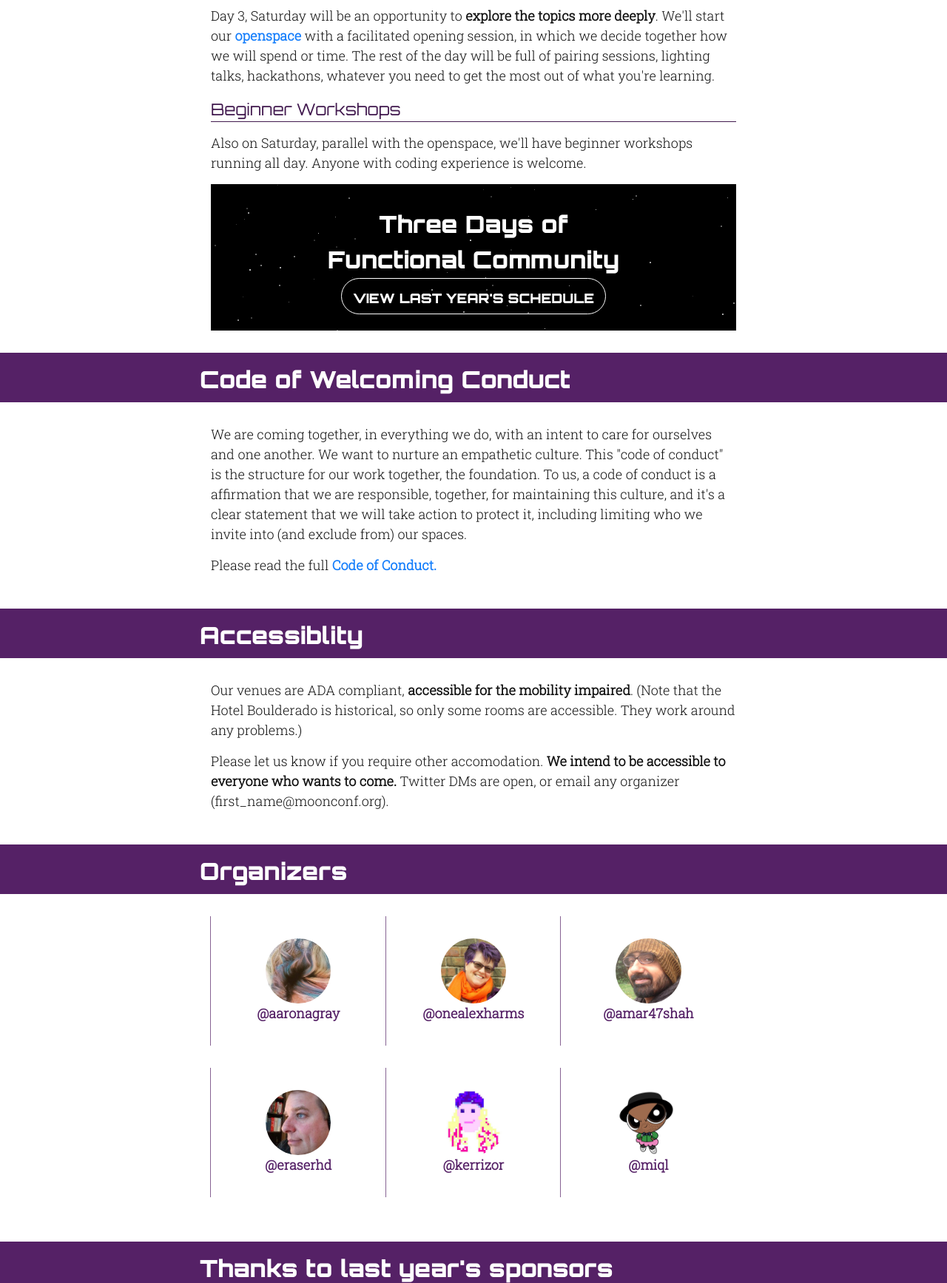
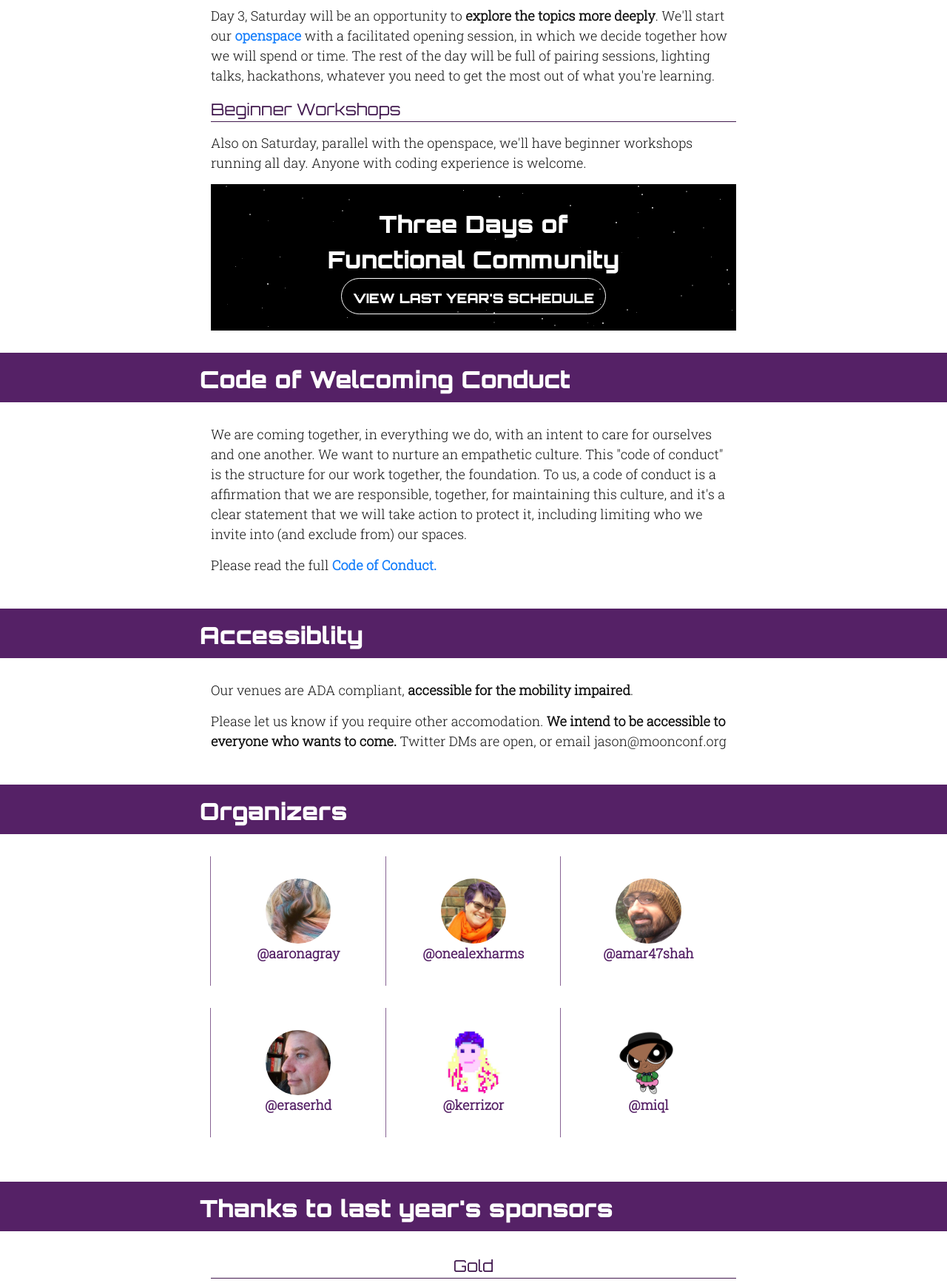
Before and after one commit to maitria/moonconf.org, a Jekyll site: the page built from index.html, in a window 1280 px wide, cut to the strip 1073-2808 px from the top of the page. Shown: the whole strip at 74% size. Built offline with Jekyll 4.4.1, drawn with Linux system fonts in a browser that asks for light colours.

Commit message:
Update accessibility claims.

```diff
--- a/_includes/accessibility.html
+++ b/_includes/accessibility.html
@@ -5,7 +5,7 @@
     </div>
   </header>
   <div class="section-block-content wrapper">
-    <p>Our venues are ADA compliant, <strong>accessible for the mobility impaired</strong>. (Note that the Hotel Boulderado is historical, so only some rooms are accessible. They work around any problems.)</p>
-    <p>Please let us know if you require other accomodation. <strong>We intend to be accessible to everyone who wants to come.</strong> Twitter DMs are open, or email any organizer (first_name@moonconf.org).</p>
+    <p>Our venues are ADA compliant, <strong>accessible for the mobility impaired</strong>.</p>
+    <p>Please let us know if you require other accomodation. <strong>We intend to be accessible to everyone who wants to come.</strong> Twitter DMs are open, or email jason@moonconf.org</p>
   </div>
 </section>
```
